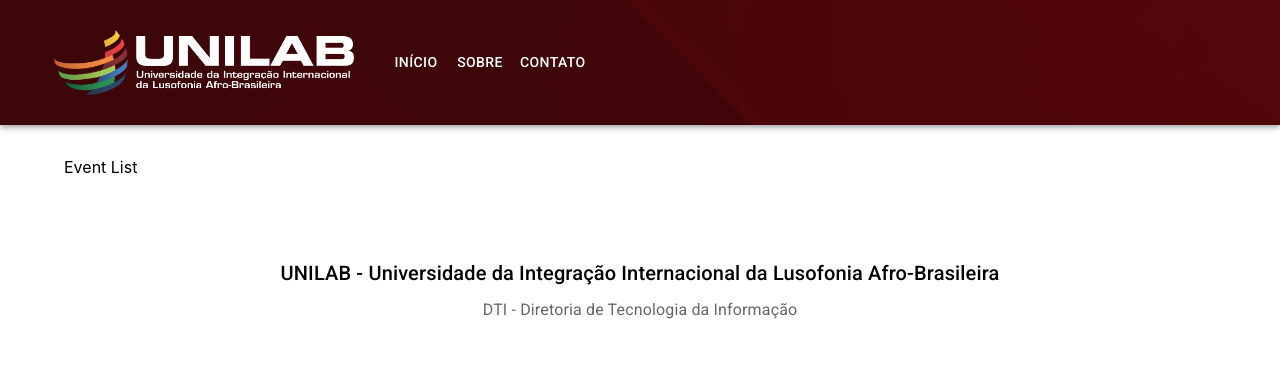
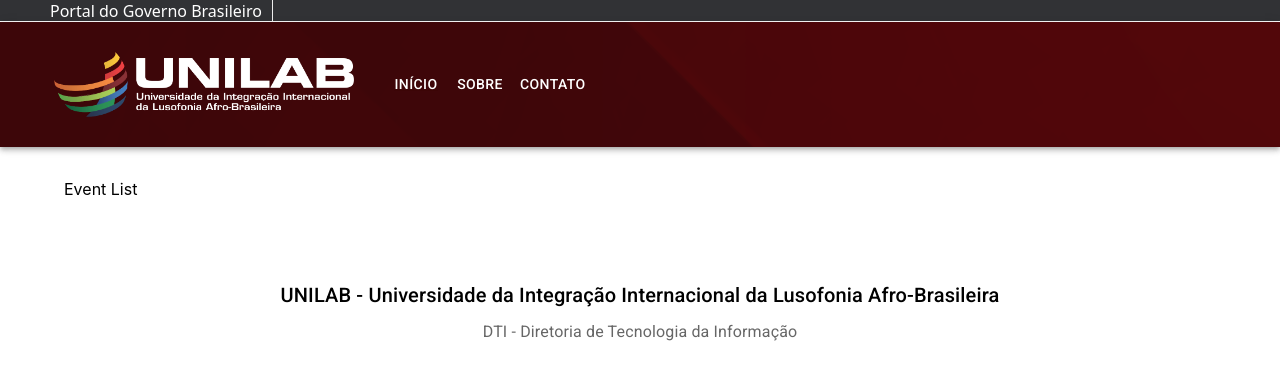
Before and after one commit to jefponte/mapaDeRiscoUnilab, a React (Vite) app: page / in a window 1280 px wide. Shown: the top 380 px of the page. Built offline with nearby package versions, Linux system fonts and the light colour scheme; no server answers.

Commit message:
Add govbar and fetch api

```diff
--- a/index.html
+++ b/index.html
@@ -1,14 +1,65 @@
 <!DOCTYPE html>
 <html lang="en">
+
 <head>
   <meta charset="UTF-8" />
   <link rel="icon" type="image/x-icon" href="/src/favicon.ico" />
   <meta name="viewport" content="width=device-width, initial-scale=1.0" />
   <title>Mapa de Risco</title>
+  <style>
+    #barra-brasil {
+      z-index: 1;
+      padding: 0;
+      display: block
+    }
+
+
+
+    #menu-barra-temp {
+      list-style: none;
+      margin: 0
+    }
+
+    #menu-barra-temp li {
+      display: inline;
+      float: left;
+      padding-right: 10px;
+      margin-right: 10px;
+      border-right: 1px solid #ededed
+    }
+
+    #menu-barra-temp a {
+      font-family: sans, sans-serif;
+      text-decoration: none;
+      color: #fff
+    }
+
+    #barra-brasil .conteudo-barra-brasil {
+      min-height: 40px;
+      max-width: 3840px !important;
+      width: 97% !important
+    }
+
+    #barra-brasil {
+      background: #313235 !important;
+      border-bottom: 1px solid #313235
+    }
+  </style>
 </head>
+
 <body>
+  <div id="barra-brasil" style="height: 20px; padding:0 0 0 10px;display:block;">
+    <ul id="menu-barra-temp" style="list-style:none;">
+      <li style="display:inline; float:left;padding-right:10px; margin-right:10px; border-right:1px solid #EDEDED">
+        <a href="http://brasil.gov.br" style="font-family:sans,sans-serif; text-decoration:none; color:white;">Portal do
+          Governo Brasileiro</a>
+      </li>
+    </ul>
+  </div>
   <noscript>You need to enable JavaScript to run this app.</noscript>
   <div id="root"></div>
   <script type="module" src="/src/main.tsx"></script>
+  <script defer="defer" src="//barra.brasil.gov.br/barra_2.0.js" type="text/javascript"></script>
 </body>
+
 </html>
--- a/package.json
+++ b/package.json
@@ -21,6 +21,7 @@
     "@mui/material": "^5.14.7",
     "@mui/styled-engine-sc": "^5.14.7",
     "@reduxjs/toolkit": "^1.8.1",
+    "axios": "^1.5.0",
     "react": "^18.2.0",
     "react-dom": "^18.2.0",
     "react-redux": "^8.0.1",
--- a/src/App.tsx
+++ b/src/App.tsx
@@ -6,6 +6,7 @@
 import { EventList } from "./features/events/EventList";
 import { EventSelect } from "./features/events/EventSelect";
 import { Footer } from "./components/Footer";
+
 
 function App() {
   return (
@@ -17,6 +18,7 @@
           height: "100vh"
         }}
       >
+
         <Header />
         <Layout>
           <Routes>
--- a/src/features/events/EventList.tsx
+++ b/src/features/events/EventList.tsx
@@ -1,6 +1,13 @@
-import React from 'react'
+import React, { useEffect, useState } from "react";
+import { fetchData } from "../../services/api";
 
 export function EventList() {
+
+  const [goals, setGoals] = useState([]);
+  useEffect(() => {
+    fetchData(setGoals);
+  }, []);
+
   return (
     <div>
         Event List
--- /dev/null
+++ b/src/services/api.tsx
@@ -0,0 +1,36 @@
+
+import axios from "axios";
+
+
+export const apiGoal = axios.create({
+    baseURL: 'https://docs.google.com/spreadsheets/d/e/2PACX-1vTDX4Iiart_C_hlcFQeBl-GyGMInu9s7wr24yETCoJkStH5ZPlUOrfQw2yTw6Zv9vBNCbw2jKIElCDv/pub?gid=0&single=true&output=tsv'
+});
+
+export const fetchData = async (setData: any) => {
+    try {
+        const responseGoal = await apiGoal.get('');
+        const goals = tsvToJSON(responseGoal.data);
+        setData(goals);
+    } catch (error) {
+        console.error("Erro ao buscar dados:", error);
+    }
+};
+
+
+function tsvToJSON(tsv: string) {
+    const lines = tsv.split('\r\n');
+    const result: Record<string, string>[] = [];
+    const headers = lines[0].split('\t');
+    for (let i = 1; i < lines.length; i++) {
+        if (!lines[i]) {
+            continue;
+        }
+        const obj: Record<string, string> = {};
+        const currentline = lines[i].split('\t');
+        for (let j = 0; j < headers.length; j++) {
+            obj[headers[j]] = currentline[j];
+        }
+        result.push(obj);
+    }
+    return result;
+}
```
Also changed, not shown: 1 other file (tests, documents, lock files or other folders). Lines whose indentation alone changed are shown as unchanged.
